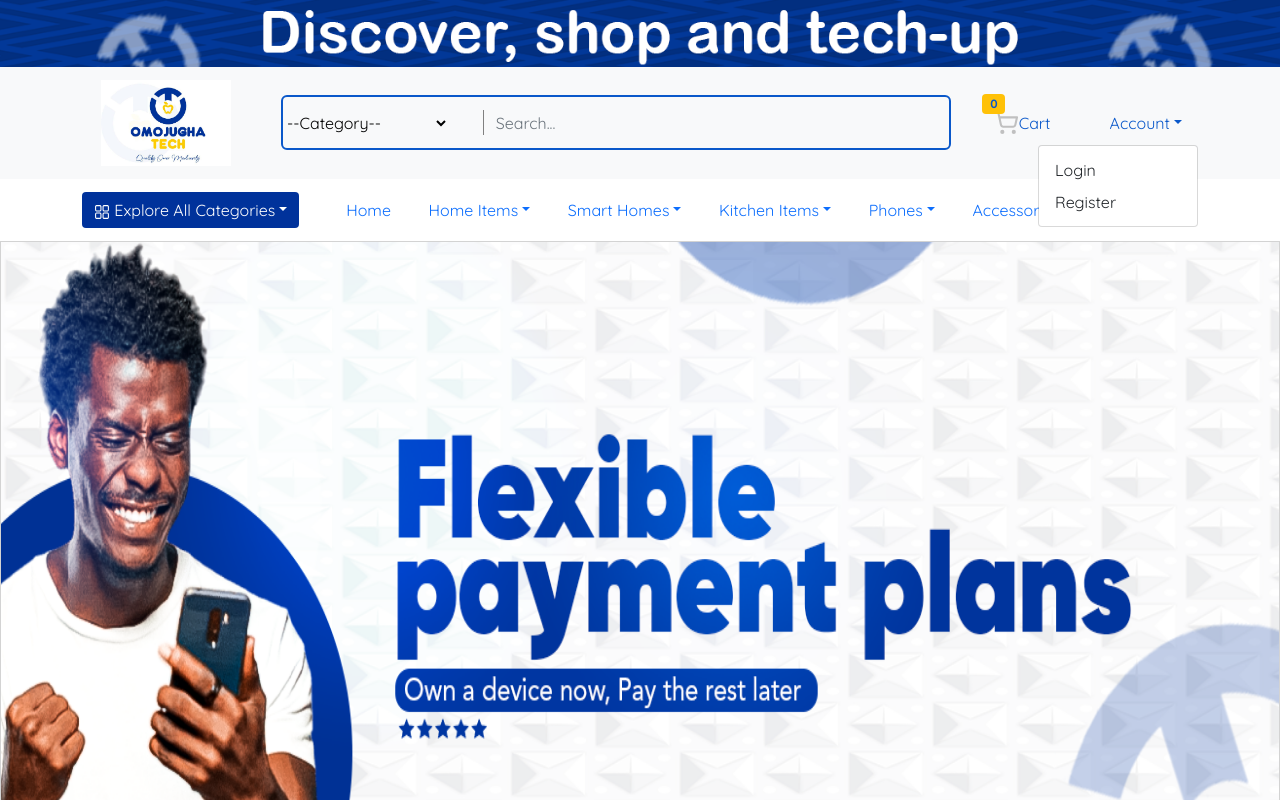
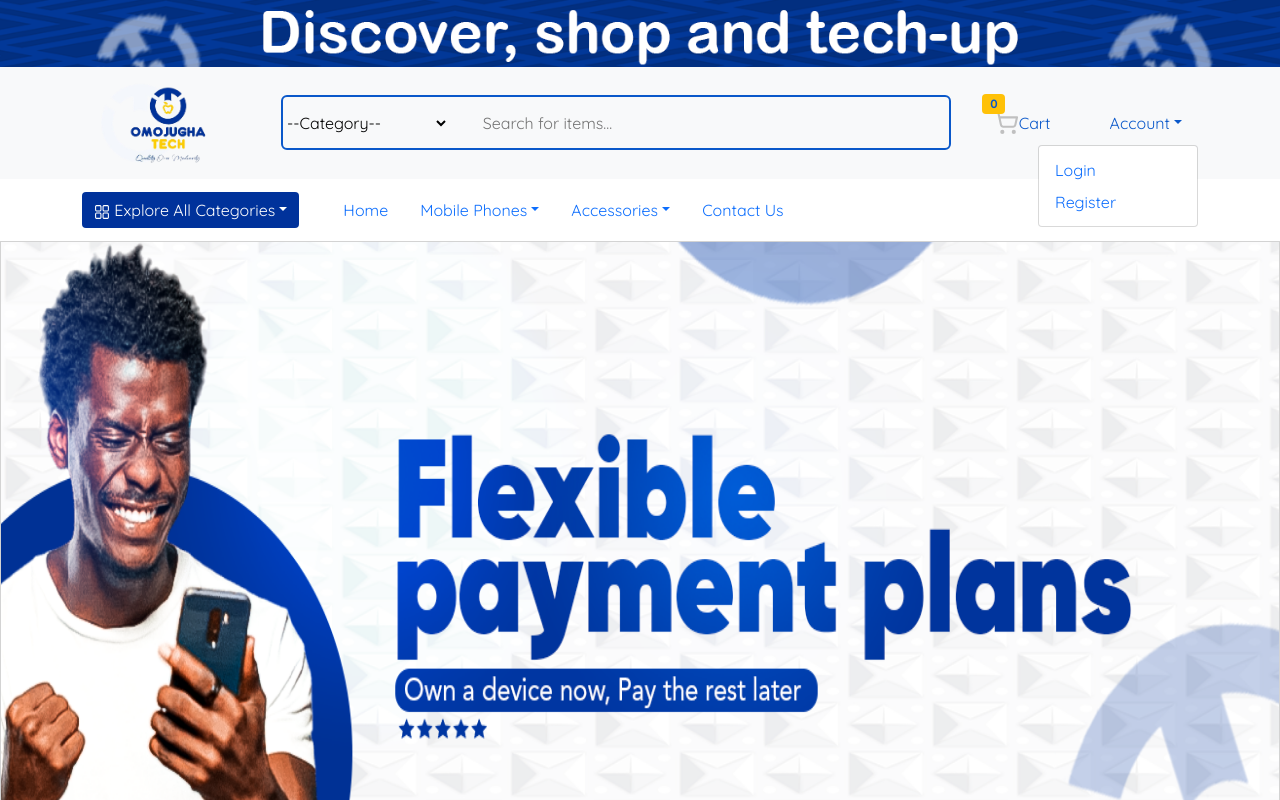
Before and after one commit to EbukaNweje/Omojugha-Tech-FrontEnd, a React (Vite) app: page / in a window 1280 px wide. Both pictures are taken after a click on the button "Account". Shown: the top 800 px of the page. Built offline with nearby package versions, Linux system fonts and the light colour scheme.

Commit message:
made some changes

```diff
--- a/index.html
+++ b/index.html
@@ -2,10 +2,10 @@
 <html lang="en">
   <head>
     <meta charset="UTF-8" />
-    <link rel="icon" type="image/svg+xml" href="/vite.svg" />
+    <link rel="icon" type="image/svg+xml" href="./src/assets/logo.jpg" />
     <link href="https://cdn.jsdelivr.net/npm/bootstrap@5.1.3/dist/css/bootstrap.min.css" rel="stylesheet" integrity="sha384-1BmE4kWBq78iYhFldvKuhfTAU6auU8tT94WrHftjDbrCEXSU1oBoqyl2QvZ6jIW3" crossorigin="anonymous">
     <meta name="viewport" content="width=device-width, initial-scale=1.0" />
-    <title>Vite + React</title>
+    <title>Omojugha Tech</title>
     <link rel="preconnect" href="https://fonts.googleapis.com">
    <link rel="preconnect" href="https://fonts.gstatic.com" crossorigin>
   <link href="https://fonts.googleapis.com/css2?family=Quicksand:wght@300..700&display=swap" rel="stylesheet">
--- a/src/Components/Footer.jsx
+++ b/src/Components/Footer.jsx
@@ -1,17 +1,7 @@
 import React from 'react'
-import logo from '../assets/logo.jpg'
+import logo from '../assets/logo-removebg-preview.png'
 
-// import {
-//         FooterWrapper,FooterTop,FooterBottom,FooterTopLeft,
-//         FooterTopRight,FooterTopAddress,FooterTopAcount,FooterTopOurServices,
-//         FooterTopCompany,FooterTopAddressTop,FooterTopAddressDetails,
-//         FooterTopAddressDetailsImage,FooterTopAddressDetailsText,FooterTopAddressDetailsTextNav,
-//         FooterTopAddressDetailsTextNavp,FooterTopAcountText,FooterTopAcountp,FooterBottomDetailsContainer,
-//         FooterBottomDetailsContainerCopyRight,FooterBottomDetailFollowContainer,FooterBottomDetailsFollow,
-//         FooterBottomDetailsMediaImageContainer,FooterBottomDetailsMediaImageCircle,FooterBottomDetailsMediaImage,
-//         FooterTopAddressDetailsImageImg
 
-//     } from './FooterStyle'
 
 
 
@@ -143,6 +133,7 @@ const FooterTopAddressTopLogo = styled.img`
 
     width: 100%;
     height: 100%;
+    object-fit: contain;
 
 `
 const FooterTopAddressDetails= styled.div`
@@ -163,7 +154,7 @@ const FooterTopAddressDetails= styled.div`
 const FooterTopAddressDetailsImage= styled.div`
 
     width: 18%;
-    height: 45px;
+    height: 50px;
     /* background-color: orange; */
     display: flex;
     justify-content: center;
@@ -183,6 +174,7 @@ const FooterTopAddressDetailsImageImg= styled.img`
     width: 70%;
     height: 70%;
     object-fit: contain;
+
 `
 
 const FooterTopAddressDetailsText= styled.div`
@@ -513,14 +505,7 @@ const Footer = () => {
                                     />
                                 </div>
                             </FooterBottomDetailsMediaImageCircle>
-                            <FooterBottomDetailsMediaImageCircle>
-                                <div style={{color: '#fff'}}>
-                                    <Icon
-                                        icon={pinterest}
-                                        size={14}
-                                    />
-                                </div>
-                            </FooterBottomDetailsMediaImageCircle>
+
                             <FooterBottomDetailsMediaImageCircle>
                                 <div style={{color: '#fff'}}>
                                     <Icon
--- a/src/Components/Header/Header.jsx
+++ b/src/Components/Header/Header.jsx
@@ -9,14 +9,9 @@ import { RxDashboard } from "react-icons/rx";
 import Subheader from './Subheader';
 import DiscoverHeader from './DiscoverHeader';
 
-
 const HeaderAll = styled.div`
-/* width:100%;
-height: 30vh; */
-
+width:100%;
 `
-
-
 
 const StyledDropdownToggle = styled(Button)`
   background-color: #00329B;
@@ -25,78 +20,27 @@ const StyledDropdownToggle = styled(Button)`
   &:hover {
     background-color: #03045e;
   }
-`;
+`
+
+const ContainerBody = styled(Container)`
+
+`
+
+
+
+
 
 
 const HeaderStyle = styled(Container)`
-width: 100%;
-height: 20%;
 display: flex;
-justify-content: space-around;
-align-items: center;
+
 `
 
 
+
+
 const Header = () => {
-  const [showBedFrameDropdown, setShowBedFrameDropdown] = useState(false);
-  const [showSmartHomeDropdown, setShowSmartHomeDropdown] = useState(false);
-  const [showKitchenItemsDropdown, setShowKitchenItemsDropdown] = useState(false);
-  const [showPhonesDropdown, setShowPhonesDropdown] = useState(false);
-  const [showMobilePhonesDropdown, setShowMobilePhonesDropdown] = useState(false);
-  const [showAccessoriesDropdown, setShowAccessoriesDropdown] = useState(false);
   const [showNestedDropdown, setShowNestedDropdown] = useState(false);
-
-  const handleMainMouseEnter = (dropdown) => {
-    switch (dropdown) {
-      case 'bedFrame':
-        setShowBedFrameDropdown(true);
-        break;
-      case 'smartHome':
-        setShowSmartHomeDropdown(true);
-        break;
-      case 'kitchenItems':
-        setShowKitchenItemsDropdown(true);
-        break;
-      case 'phones':
-        setShowPhonesDropdown(true);
-        break;
-      case 'mobilePhones':
-        setShowMobilePhonesDropdown(true);
-        break;
-      case 'accessories':
-        setShowAccessoriesDropdown(true);
-        break;
-      default:
-        break;
-    }
-    setShowNestedDropdown(true);
-  };
-
-  const handleMainMouseLeave = (dropdown) => {
-    switch (dropdown) {
-      case 'bedFrame':
-        setShowBedFrameDropdown(false);
-        break;
-      case 'smartHome':
-        setShowSmartHomeDropdown(false);
-        break;
-      case 'kitchenItems':
-        setShowKitchenItemsDropdown(false);
-        break;
-      case 'phones':
-        setShowPhonesDropdown(false);
-        break;
-      case 'mobilePhones':
-        setShowMobilePhonesDropdown(false);
-        break;
-      case 'accessories':
-        setShowAccessoriesDropdown(false);
-        break;
-      default:
-        break;
-    }
-    setShowNestedDropdown(false);
-  };
 
   const handleNestedMouseEnter = () => {
     setShowNestedDropdown(true);
@@ -111,8 +55,8 @@ const Header = () => {
       <DiscoverHeader/>
       <Subheader/>
       <Navbar expand="lg" className="bg-body-light">
-        <Container>
-          <Navbar.Brand href="#home">
+        <ContainerBody>
+          <Navbar.Brand href="/">
             <Dropdown>
               <Dropdown.Toggle as={StyledDropdownToggle}>
                 <RxDashboard/> Explore All Categories
@@ -126,94 +70,18 @@ const Header = () => {
           </Navbar.Brand>
           <Navbar.Toggle aria-controls="basic-navbar-nav" />
           <Navbar.Collapse id="basic-navbar-nav">
-            <HeaderStyle className="me-auto">
-              <Nav.Link href="#home">Home</Nav.Link>
-              <Dropdown
-                show={showBedFrameDropdown}
-                onMouseEnter={() => handleMainMouseEnter('bedFrame')}
-                onMouseLeave={() => handleMainMouseLeave('bedFrame')}
-              >
-                <Dropdown.Toggle as={Nav.Link} id="bed-frame-dropdown">
-                  Home Items
+            <HeaderStyle>
+              <Nav.Link href="/">Home</Nav.Link>
+              <Dropdown>
+                <Dropdown.Toggle as={Nav.Link} id="phones-dropdown">
+                  Mobile Phones
                 </Dropdown.Toggle>
                 <Dropdown.Menu>
                   <Dropdown.Item
                     onMouseEnter={handleNestedMouseEnter}
                     onMouseLeave={handleNestedMouseLeave}
                   >
-                    Bed Frame
-                    {showNestedDropdown && (
-                      <Dropdown.Menu>
-                        <Dropdown.Item href="#">Lifemate</Dropdown.Item>
-                        <Dropdown.Item href="#">Bedtime</Dropdown.Item>
-                        <Dropdown.Item href="#">Bedder</Dropdown.Item>
-                      </Dropdown.Menu>
-                    )}
-                  </Dropdown.Item>
-                </Dropdown.Menu>
-              </Dropdown>
-              <Dropdown
-                show={showSmartHomeDropdown}
-                onMouseEnter={() => handleMainMouseEnter('smartHome')}
-                onMouseLeave={() => handleMainMouseLeave('smartHome')}
-              >
-                <Dropdown.Toggle as={Nav.Link} id="smart-home-dropdown">
-                  Smart Homes
-                </Dropdown.Toggle>
-                <Dropdown.Menu>
-                  <Dropdown.Item
-                    onMouseEnter={handleNestedMouseEnter}
-                    onMouseLeave={handleNestedMouseLeave}
-                  >
-                    Smart Home
-                    {showNestedDropdown && (
-                      <Dropdown.Menu>
-                        <Dropdown.Item href="#">Smart Light</Dropdown.Item>
-                        <Dropdown.Item href="#">Smart Thermostat</Dropdown.Item>
-                        <Dropdown.Item href="#">Smart Lock</Dropdown.Item>
-                      </Dropdown.Menu>
-                    )}
-                  </Dropdown.Item>
-                </Dropdown.Menu>
-              </Dropdown>
-              <Dropdown
-                show={showKitchenItemsDropdown}
-                onMouseEnter={() => handleMainMouseEnter('kitchenItems')}
-                onMouseLeave={() => handleMainMouseLeave('kitchenItems')}
-              >
-                <Dropdown.Toggle as={Nav.Link} id="kitchen-items-dropdown">
-                  Kitchen Items
-                </Dropdown.Toggle>
-                <Dropdown.Menu>
-                  <Dropdown.Item
-                    onMouseEnter={handleNestedMouseEnter}
-                    onMouseLeave={handleNestedMouseLeave}
-                  >
-                    Kitchen Item
-                    {showNestedDropdown && (
-                      <Dropdown.Menu>
-                        <Dropdown.Item href="#">Knife Set</Dropdown.Item>
-                        <Dropdown.Item href="#">Cookware Set</Dropdown.Item>
-                        <Dropdown.Item href="#">Blender</Dropdown.Item>
-                      </Dropdown.Menu>
-                    )}
-                  </Dropdown.Item>
-                </Dropdown.Menu>
-              </Dropdown>
-              <Dropdown
-                show={showPhonesDropdown}
-                onMouseEnter={() => handleMainMouseEnter('phones')}
-                onMouseLeave={() => handleMainMouseLeave('phones')}
-              >
-                <Dropdown.Toggle as={Nav.Link} id="phones-dropdown">
-                  Phones
-                </Dropdown.Toggle>
-                <Dropdown.Menu>
-                  <Dropdown.Item
-                    onMouseEnter={handleNestedMouseEnter}
-                    onMouseLeave={handleNestedMouseLeave}
-                  >
-                    Phone
+                    Phones
                     {showNestedDropdown && (
                       <Dropdown.Menu>
                         <Dropdown.Item href="#">iPhone</Dropdown.Item>
@@ -224,11 +92,7 @@ const Header = () => {
                   </Dropdown.Item>
                 </Dropdown.Menu>
               </Dropdown>
-              <Dropdown
-                show={showAccessoriesDropdown}
-                onMouseEnter={() => handleMainMouseEnter('accessories')}
-                onMouseLeave={() => handleMainMouseLeave('accessories')}
-              >
+              <Dropdown>
                 <Dropdown.Toggle as={Nav.Link} id="accessories-dropdown">
                   Accessories
                 </Dropdown.Toggle>
@@ -248,10 +112,10 @@ const Header = () => {
                   </Dropdown.Item>
                 </Dropdown.Menu>
               </Dropdown>
-              <Nav.Link href="#contact">Contact</Nav.Link>
+              <Nav.Link href="/">Contact Us</Nav.Link>
             </HeaderStyle>
           </Navbar.Collapse>
-        </Container>
+        </ContainerBody>
       </Navbar>
     </HeaderAll>
   );
--- a/src/Components/Header/Subheader.jsx
+++ b/src/Components/Header/Subheader.jsx
@@ -1,9 +1,10 @@
 import React from 'react';
-import { Container, Navbar, NavDropdown, Badge, Form, FormControl } from 'react-bootstrap';
-import logo from '../../assets/logo.jpg';
+import { Container, Navbar, NavDropdown, Badge, FormControl } from 'react-bootstrap';
+import logo from '../../assets/logo-removebg-preview.png';
 import { LuShoppingCart } from "react-icons/lu";
 import {AiOutlineSearch} from 'react-icons/ai'
 import styled from 'styled-components'
+import { Link } from 'react-router-dom';
 
 
 
@@ -13,6 +14,7 @@ height: 6rem;
 display: flex;
 justify-content: space-around;
 align-items: center;
+
 
 @media screen and (max-width:320px) {
  width: 90%;
@@ -79,15 +81,12 @@ const HeaderSearchContainer= styled.div`
   align-items: center;
 
 `
-const FormControls= styled(FormControl)`
-  width: 100%;
+const FormControls= styled.input`
+ width: 100%;
   height: 50%;
   background-color: transparent;
-  border-left: 1px solid grey;
-  border-right: none;
-  border-top: none;
-  border-bottom: none;
-  border-radius: 0px;
+  border: none;
+  outline: none;
 
 `
 
@@ -146,7 +145,7 @@ const Subheader = () => {
             </HeaderSearchCategory>
           </HeaderSearchCategoryContainer>
           <HeaderSearchContainer>
-          <FormControls type="search" placeholder="Search..." />
+            <FormControls type="search" placeholder='Search for items...' />
           </HeaderSearchContainer>
         </HeaderSearchWrapper>
 
@@ -159,8 +158,14 @@ const Subheader = () => {
 
         {/* Account Dropdown */}
         <AccountHol title="Account" id="account-dropdown" align="end">
-          <NavDropdown.Item>Login</NavDropdown.Item>
-          <NavDropdown.Item>Register</NavDropdown.Item>
+          <NavDropdown.Item >
+            <Link to='/signin' style={{textDecoration:'none'}}>Login</Link>
+          </NavDropdown.Item>
+          <NavDropdown.Item>
+            <Link to='signup'  style={{textDecoration:'none'}}>
+              Register
+            </Link>
+          </NavDropdown.Item>
         </AccountHol>
       </Sub>
     </Navbar>
--- a/src/Components/cartPage/Cart.jsx
+++ b/src/Components/cartPage/Cart.jsx
@@ -59,20 +59,6 @@ const MyCart = () => {
 
     return(
         <CartWrapper>
-            <Cartnav>
-                <Navitems>
-                    <Navdiv>
-                        <BiHomeAlt />
-                        <Paragraph>Home</Paragraph>
-                    </Navdiv>
-                    <Navdiv>
-                        <Paragraph>Shop</Paragraph>
-                    </Navdiv>
-                    <Navdiv>
-                        <Paragraph>Cart</Paragraph>
-                    </Navdiv>
-                </Navitems>
-            </Cartnav>
             <Cartwrite>
                 <Cartwriteup>
                     <H1>Your Cart</H1>
--- a/src/Pages/Home.jsx
+++ b/src/Pages/Home.jsx
@@ -3,6 +3,7 @@ import Hero from './Hero'
 import Products from './Products'
 import Product from '../Components/data.json'
 import Content from './Content'
+import Others from './Others'
 
 
 const Home = () => {
@@ -11,6 +12,7 @@ const Home = () => {
       <Hero/>
       <Products prod={Product}/>
       <Content/>
+      <Others/>
     </div>
   )
 }
--- /dev/null
+++ b/src/Pages/Others.jsx
@@ -0,0 +1,38 @@
+import React from 'react'
+import styled from 'styled-components'
+import {Card} from 'react-bootstrap'
+
+
+const OtherBody = styled.div`
+    width: 100%;
+    height: 40vh;
+    background: green;
+    display: flex;
+    justify-content: center;
+    align-items: center;
+`
+
+const SectionHold = styled.section`
+width: 90%;
+height: 80%;
+background: red;
+`
+const Cardb = styled(Card)`
+width: 30%;
+height: 10%;
+`
+
+
+
+
+const Others = () => {
+  return (
+    <OtherBody>
+        <SectionHold>
+            <Cardb/>
+        </SectionHold>
+    </OtherBody>
+  )
+}
+
+export default Others
--- a/src/Pages/Products.jsx
+++ b/src/Pages/Products.jsx
@@ -2,15 +2,17 @@ import React from 'react';
 import styled from 'styled-components';
 import { Card } from 'react-bootstrap';
 import { BsHeart } from 'react-icons/bs';
+import { FaStar } from 'react-icons/fa';
+import { Link } from 'react-router-dom';
 
 const ProductBody = styled.div`
   width: 100%;
   height: max-content;
-`
+`;
 
 const ProductHeader = styled.header`
   width: 100%;
-  height: 5rem;
+  height: 6rem;
   display: flex;
   justify-content: space-between;
   align-items: center;
@@ -32,7 +34,7 @@ const ProductHeader = styled.header`
       transform: scale(1.1);
     }
   }
-`
+`;
 
 const ProductWrapper = styled.div`
   width: 100%;
@@ -42,28 +44,30 @@ const ProductWrapper = styled.div`
   align-items: center;
   flex-wrap: wrap;
 
-
-
   @media screen and (max-width:450px) {
     flex-direction: column;
   }
   @media screen and (max-width:320px) {
     flex-direction: column;
   }
-`
-
+`;
 
 const CardHol = styled(Card)`
   width: 19%;
   position:relative;
   margin:5px;
+  cursor: pointer;
+  transform: scale(1);
+  transition: 360ms ease-in-out;
 
-
+  &:hover {
+    transform: scale(1.02);
+    box-shadow: rgba(99, 99, 99, 0.2) 0px 2px 8px 0px;
+  }
 
   @media screen and (max-width:850px) {
     width: 30%;
   }
-
 
   @media screen and (max-width:450px) {
     width: 90%;
@@ -71,7 +75,13 @@ margin:5px;
   @media screen and (max-width:320px) {
     width: 90%;
   }
+`;
+
+
+const CardOthersContent = styled.div`
+
 `
+
 
 
 const HotLabel = styled.div`
@@ -83,15 +93,26 @@ const HotLabel = styled.div`
   padding: 5px;
   font-weight: bold;
   border-radius: 5px;
-`
+`;
+
 const BtnHold = styled.div`
   width: 100%;
-height: 10%;
   display: flex;
   justify-content: space-between;
   align-items: center;
-`
+`;
 
+const IconHeart = styled.div`
+  width: 20%;
+  height: 30%;
+  display: flex;
+  justify-content: center;
+  align-items: center;
+`;
+
+const StarIcon = styled(FaStar)`
+  color: #FFC107;
+`;
 
 const Products = ({ prod }) => {
   const data = Object.values(prod);
@@ -108,18 +129,26 @@ const Products = ({ prod }) => {
             <HotLabel>Hot</HotLabel>
             <Card.Img variant="top" src={items.cardImg} alt="Product" />
             <Card.Body style={{ position: 'relative' }}>
-              <div>
+              <CardOthersContent>
+                <Card.Text>
+                  <Link to='/detail' style={{textDecoration:'none'}}>Mobile Phone</Link>
+                </Card.Text>
                 <Card.Title>Product Name</Card.Title>
-                <Card.Text>Category: Mobile Phone</Card.Text>
-                <Card.Text>5 Star Rating</Card.Text>
-                <Card.Text>Company: Apple</Card.Text>
+                <Card.Text>
+                  {Array.from({ length: 5 }).map((_, index) => (
+                    <StarIcon key={index} gold={index < items.rating} />
+                  ))}
+                </Card.Text>
+                <Card.Text>By <span style={{color:'#0a58ca',fontWeight:'600'}}>APPLE</span></Card.Text>
                 <Card.Text>$999</Card.Text>
-              </div>
+              </CardOthersContent>
               <BtnHold>
                 <button className="btn btn-primary" style={{ marginRight: '10px' }}>
                   Add to Cart
                 </button>
+                <IconHeart>
                   <BsHeart />
+                </IconHeart>
               </BtnHold>
             </Card.Body>
           </CardHol>
@@ -129,4 +158,4 @@ const Products = ({ prod }) => {
   );
 };
 
-export default Products
+export default Products;
```
Also changed, not shown: src/App.jsx (+14 -13 lines), src/Components/Detail.jsx (+1 -10 lines), src/assets/logo-removebg-preview.png (added). Lines whose indentation alone changed are shown as unchanged.
